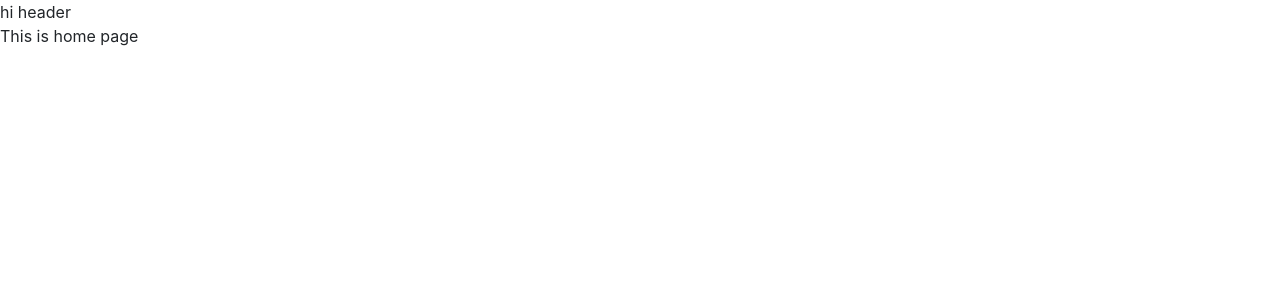
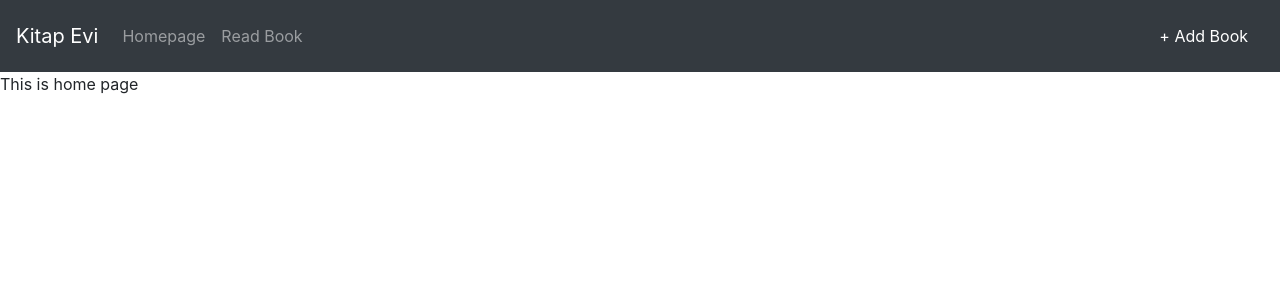
Before and after one commit to 1t1e1/kitap-evi, a React (Create React App) app: page / in a window 1280 px wide. Shown: the top 300 px of the page. Built offline with nearby package versions, Linux system fonts and the light colour scheme.

Commit message:
Header eklendi, Router ile uyumlu bir sekilde calisiyor.

```diff
--- a/public/index.html
+++ b/public/index.html
@@ -24,7 +24,7 @@
       work correctly both with client-side routing and a non-root public URL.
       Learn how to configure a non-root public URL by running `npm run build`.
     -->
-    <title>React App</title>
+    <title>Kitap Evi App</title>
   </head>
   <body>
     <noscript>You need to enable JavaScript to run this app.</noscript>
--- a/src/components/Header/Header.js
+++ b/src/components/Header/Header.js
@@ -1,8 +1,61 @@
-import React from 'react';
+import React, { useState } from 'react';
+import {
+  Collapse,
+  Navbar,
+  NavbarToggler,
+  NavbarBrand,
+  Nav,
+  NavItem,
+  NavLink,
+  NavbarText,
+} from 'reactstrap';
+import { Link as RRLink } from 'react-router-dom';
 import './style.js';
+import navigations from '../../navigations';
 
-const Header = () => {
-  return <div>hi header</div>;
+const Header = (props) => {
+  const [isOpen, setIsOpen] = useState(false);
+
+  const toggle = () => setIsOpen(!isOpen);
+
+  return (
+    <div>
+      <Navbar color="dark" dark expand="md">
+        <NavbarBrand tag={RRLink} to="/">
+          Kitap Evi
+        </NavbarBrand>
+        <NavbarToggler onClick={toggle} />
+        <Collapse isOpen={isOpen} navbar>
+          <Nav className="mr-auto" navbar>
+            {navigations.left.map((nav) => (
+              <NavItem key={nav.title}>
+                <NavLink
+                  tag={RRLink}
+                  exact
+                  to={nav.to}
+                  activeClassName="active"
+                >
+                  {nav.title}
+                </NavLink>
+              </NavItem>
+            ))}
+          </Nav>
+          {navigations.right.map((nav) => (
+            <NavbarText key={nav.title}>
+              <NavLink
+                tag={RRLink}
+                exact
+                to={nav.to}
+                activeClassName="active"
+              >
+                {nav.title}
+              </NavLink>
+            </NavbarText>
+          ))}
+        </Collapse>
+      </Navbar>
+    </div>
+  );
 };
 
 export default Header;
--- a/src/components/Main/Main.js
+++ b/src/components/Main/Main.js
@@ -1,4 +1,5 @@
 import React from 'react';
+import { MainLayout } from '../index';
 import './style.js';
 import { Switch, Route } from 'react-router-dom';
 import routes from '../../routes';
@@ -8,7 +9,16 @@ const Main = () => {
     <div>
       <Switch>
         {routes.map((route) => (
-          <Route {...route}></Route>
+          <Route
+            key={route.title}
+            {...route}
+            component={() => (
+              <MainLayout title={route.title}>
+                {' '}
+                {route.component()}{' '}
+              </MainLayout>
+            )}
+          ></Route>
         ))}
       </Switch>
     </div>
--- /dev/null
+++ b/src/components/MainLayout/MainLayout.js
@@ -0,0 +1,12 @@
+import React, { useEffect } from 'react';
+import './style.js';
+
+const MainLayout = (props) => {
+  useEffect(() => {
+    document.title = props.title;
+  }, []);
+
+  return props.children;
+};
+
+export default MainLayout;
--- /dev/null
+++ b/src/components/MainLayout/index.js
@@ -0,0 +1,3 @@
+import MainLayout from './MainLayout';
+
+export default MainLayout;
--- a/src/components/index.js
+++ b/src/components/index.js
@@ -1,4 +1,5 @@
 import Header from './Header';
 import Main from './Main';
+import MainLayout from './MainLayout';
 
-export { Header, Main };
+export { Header, Main, MainLayout };
--- /dev/null
+++ b/src/navigations.js
@@ -0,0 +1,21 @@
+const navs = {
+  left: [
+    {
+      // title used as a map react keys
+      title: 'Homepage',
+      to: '/',
+    },
+    {
+      title: 'Read Book',
+      to: '/readbook',
+    },
+  ],
+  right: [
+    {
+      title: '+ Add Book',
+      to: '/create',
+    },
+  ],
+};
+
+export default navs;
--- a/src/routes.js
+++ b/src/routes.js
@@ -1,28 +1,31 @@
 import React from 'react';
 import { Homepage, Detail, Create } from './containers';
+import { MainLayout } from './components';
 
 const routes = [
   {
     path: '/detail/:id',
     exact: true,
     component: Detail,
-    // render: () => <div> aa</div>,
+    // title used as a map react keys
+    title: 'Book Detail',
   },
   {
     path: '/create',
     exact: true,
     component: Create,
-    // render: () => <div> aa</div>,
+    title: 'Create New Book',
   },
   {
     path: '/',
     exact: true,
     component: Homepage,
+    title: 'Kitap Evi App',
   },
   {
     path: '/',
-    // exact: true,
-    render: () => <div> This page is not found</div>,
+    component: () => <div> This page is not found</div>,
+    title: 'Empty Page',
   },
 ];
 
```
Also changed, not shown: src/components/MainLayout/style.js (added).
